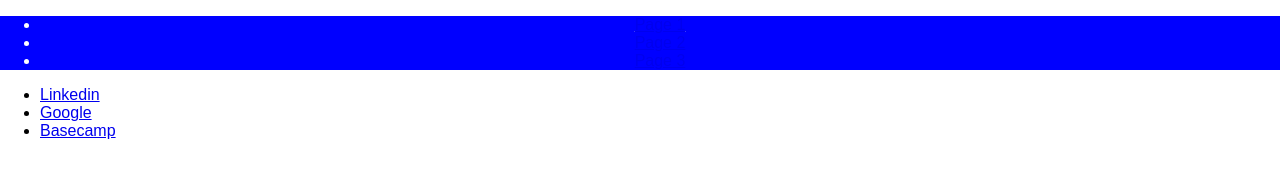
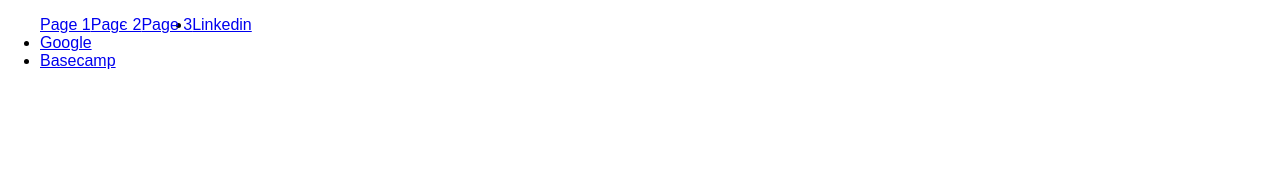
Before and after one commit to jfrancisco2-iit/lab06, a plain HTML site: page index.html in a window 1280 px wide. Drawn offline with Linux system fonts and the light colour scheme.

Commit message:
forgot the hashtag symbol

```diff
--- a/css/style.css
+++ b/css/style.css
@@ -18,7 +18,7 @@
   overflow: hidden;
 }
 
-main-navbar ul li{
+#main-navbar ul li{
   float: left;
 }
 
```
